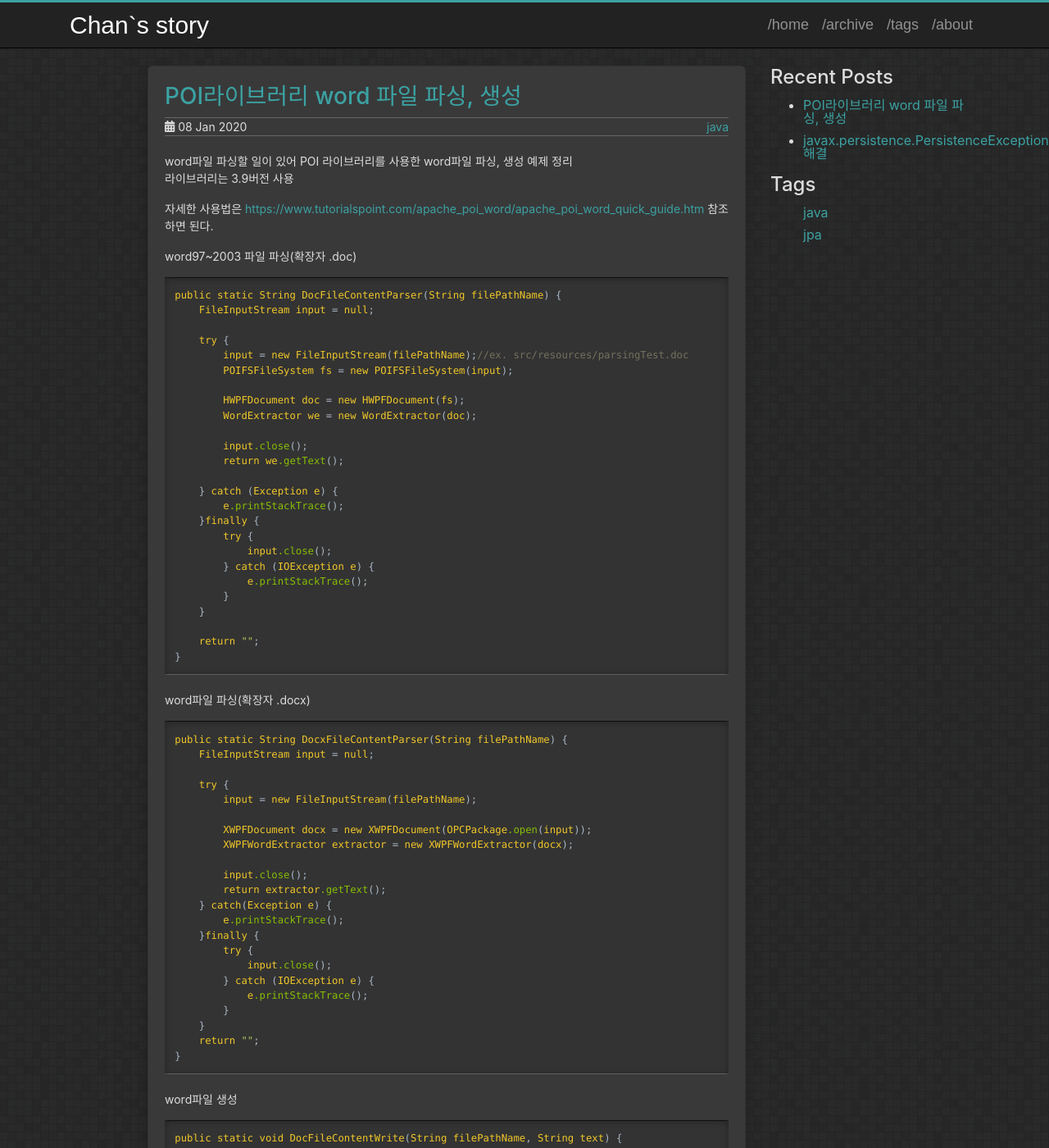
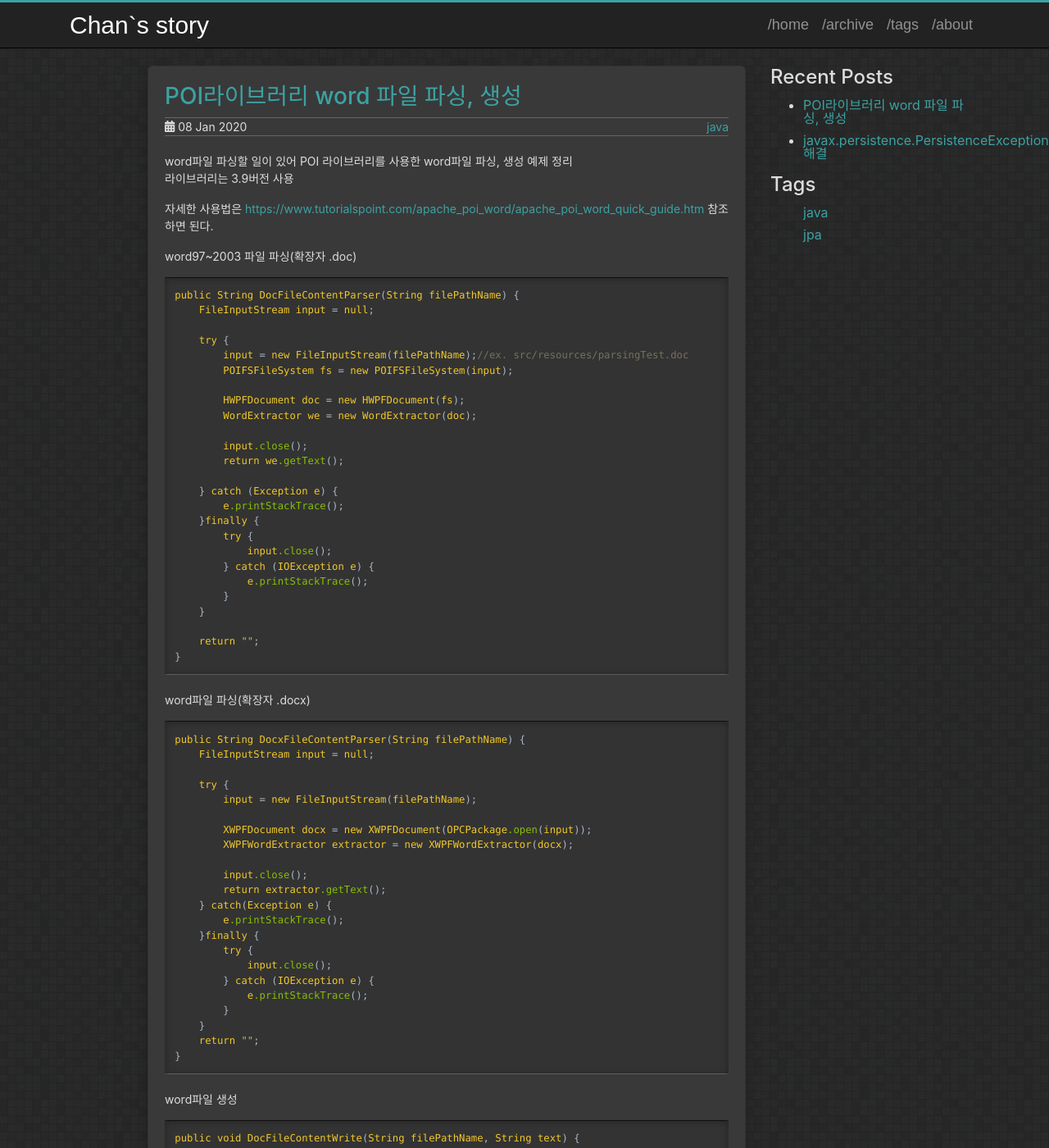
Before and after one commit to chanstory/chanstory.github.io, a Jekyll site: the page built from _posts/2020-01-07-POI-library-MSword.md, in a window 1280 px wide and 1400 px high. Shown: the whole window at 82% size. Built offline with Jekyll 4.4.1, drawn with Linux system fonts in a browser that asks for light colours.

Commit message:
포스팅 수정

```diff
--- a/_posts/2020-01-07-POI-library-MSword.md
+++ b/_posts/2020-01-07-POI-library-MSword.md
@@ -12,7 +12,7 @@ word파일 파싱할 일이 있어 POI 라이브러리를 사용한 word파일
 
 word97~2003 파일 파싱(확장자 .doc)
 {% highlight scss %}
-public static String DocFileContentParser(String filePathName) {
+public String DocFileContentParser(String filePathName) {
     FileInputStream input = null;
 
     try {
@@ -42,7 +42,7 @@ public static String DocFileContentParser(String filePathName) {
 
 word파일 파싱(확장자 .docx)
 {% highlight scss %}
-public static String DocxFileContentParser(String filePathName) {
+public String DocxFileContentParser(String filePathName) {
     FileInputStream input = null;
 
     try {
@@ -68,7 +68,7 @@ public static String DocxFileContentParser(String filePathName) {
 
 word파일 생성
 {% highlight scss %}
-public static void DocFileContentWrite(String filePathName, String text) {
+public void DocFileContentWrite(String filePathName, String text) {
 
     FileOutputStream out = null;
     try {
```
